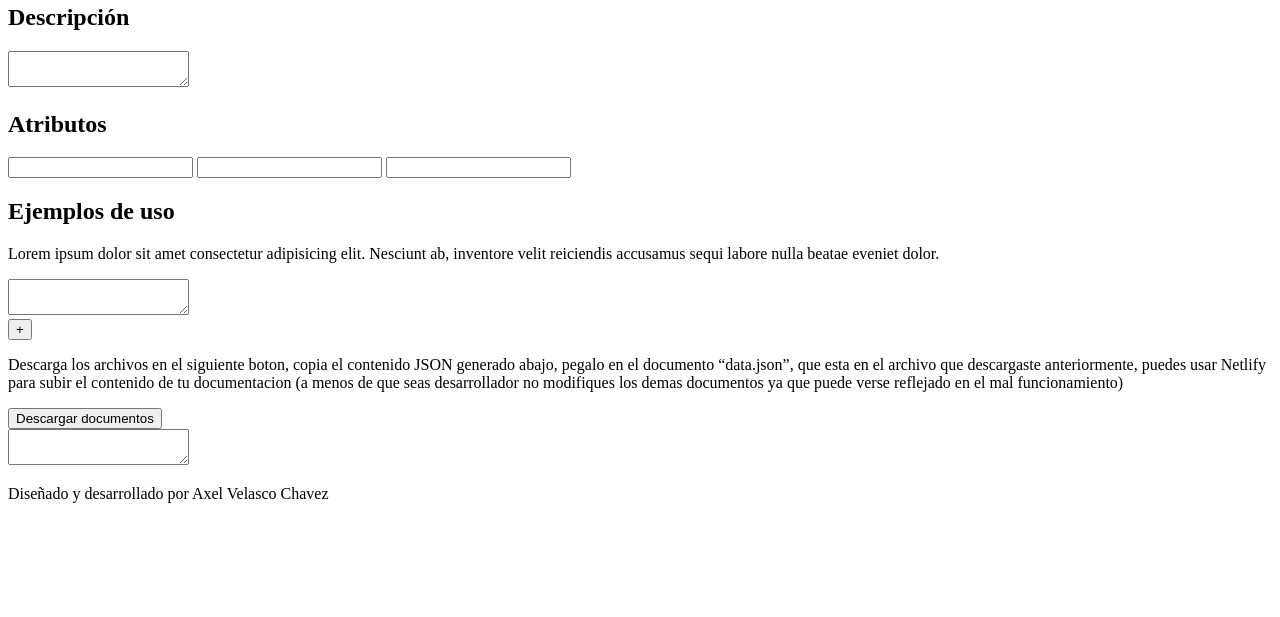
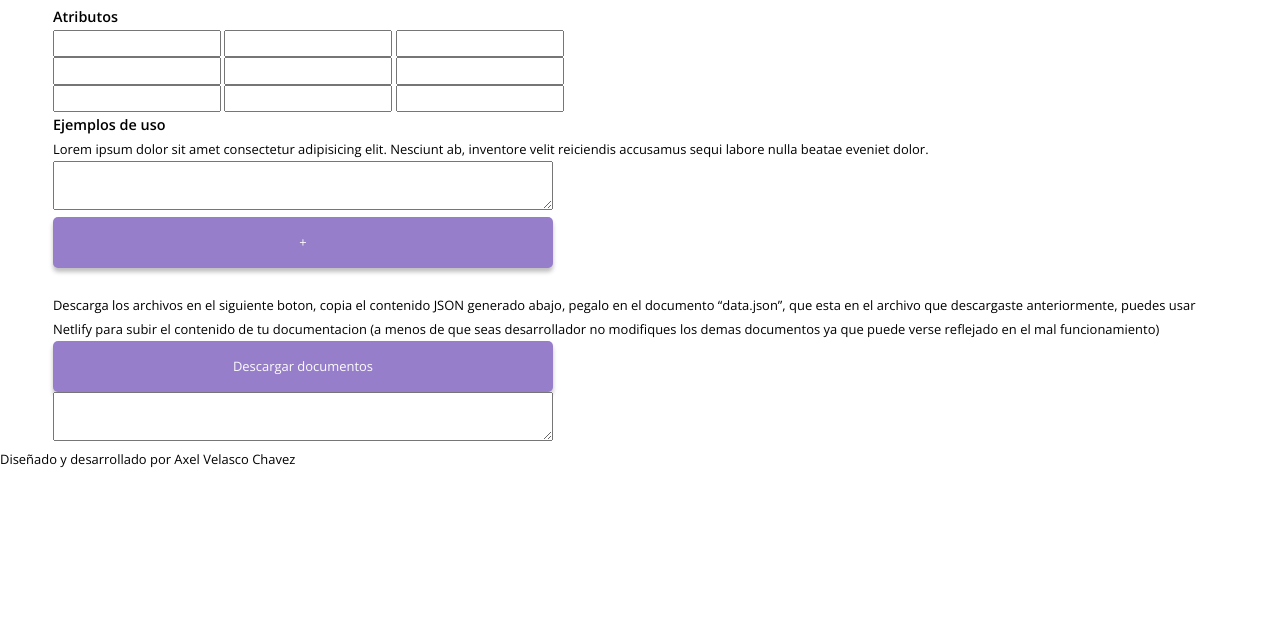
Before and after one commit to Axel-Meyrek/Decoment, a website: page index.html in a window 1280 px wide. Shown: the part 183-800 px from the top of the page. Drawn offline with nearby package versions, Linux system fonts and the light colour scheme.

Commit message:
Add normalization for elements general

```diff
--- a/index.html
+++ b/index.html
@@ -3,6 +3,7 @@
 <head>
     <meta charset="UTF-8">
     <meta name="viewport" content="width=device-width, initial-scale=1.0">
+    <link rel="stylesheet" href="styles/index.css">
     <title>Decoment - Documenta tu codigo con IA</title>
 </head>
 <body>
@@ -32,6 +33,16 @@
             <!-- ATTRIBUTES -->
             <div class="sectionAttributes">
                 <h2 class="subtitle">Atributos</h2>
+                <div class="containerAttributes">
+                    <input class="attributesName" type="text">
+                    <input class="attributesType" type="text">
+                    <input class="attributesDescription" type="text">
+                </div>
+                <div class="containerAttributes">
+                    <input class="attributesName" type="text">
+                    <input class="attributesType" type="text">
+                    <input class="attributesDescription" type="text">
+                </div>
                 <div class="containerAttributes">
                     <input class="attributesName" type="text">
                     <input class="attributesType" type="text">
--- a/styles/index.css
+++ b/styles/index.css
@@ -4,7 +4,7 @@
 /* VARIABLES */
 :root{
     /* Colores */
-    --white: white;
+    --white: #FCFCFC;
     --black: black;
     --colorMain: #977ECB;
     --colorGrey: #F2F1F1;
@@ -16,9 +16,65 @@
     /* font-family */
     --fontMain: "Open Sans", sans-serif;
     /* font-size */
-    --small: 1rem;
-    --large: 1.2rem;
+    --small: .9rem;
+    --large: 1rem;
     --extraLarge: 1.5rem;
     /* Shadows */
     --shadowButtons: 0px 4px 4px rgba(0, 0, 0, 0.25);
 }
+
+/* NORMALIZATION */
+*{
+    margin: 0;
+    padding: 0;
+    box-sizing: border-box;
+    color: var(--black);
+    font-family: var(--fontMain);
+    list-style: none;
+    text-decoration: none;
+    font-size: var(--small);
+    font-weight: var(--regular);
+    line-height: 180%;
+}
+
+body{
+    background-color: white;
+}
+
+textarea{
+    width: 100%;
+    max-width: 500px;
+}
+
+.subtitle{
+    font-size: var(--large);
+    font-weight: var(--semiBold);
+}
+
+.button{
+    background-color: var(--colorMain);
+    border: none;
+    box-shadow: var(--shadowButtons);
+    padding: 1em;
+    border-radius: 5px;
+    color: var(--white);
+    width: 100%;
+    max-width: 500px;
+    border: 1px solid transparent;
+    transition: color, scale,  .3s;
+}
+
+.button:hover{
+    background-color: #7055aa;
+    scale: 1.01;
+}
+
+.main{
+    display: flex;
+    flex-direction: column;
+    max-width: 1200px;
+    margin: 0 auto;
+    gap: 2em;
+    padding: 0 1em;
+    overflow: hidden;
+}
```
